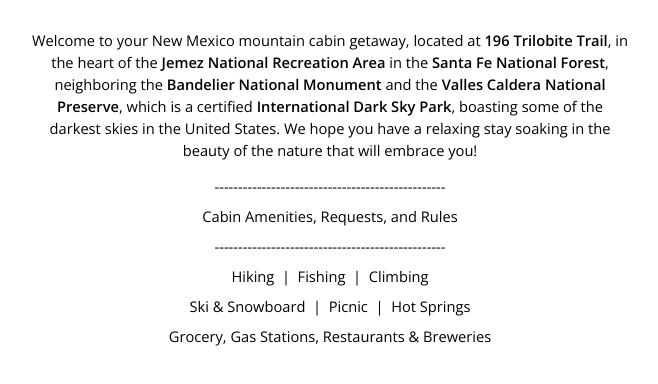
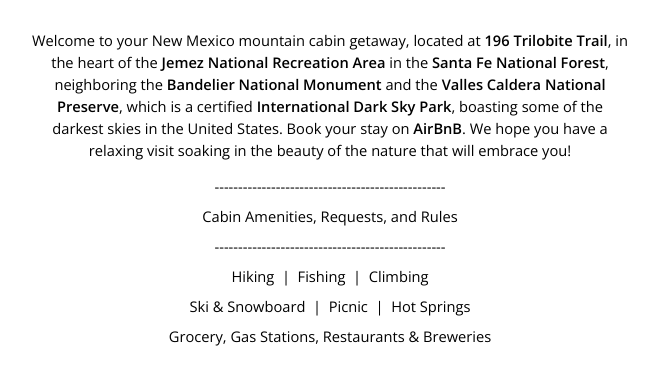
Before and after one commit to FaritaTasnim/196Trilobite, a plain HTML site: page index.html in a window 1280 px wide. Shown: the part 400-784 px from the top of the page, without its empty margins (310-968 px from the left). Drawn offline with nearby package versions, Linux system fonts and the light colour scheme; a web font is replaced by a local one.

Commit message:
added BnB link

```diff
--- a/index.html
+++ b/index.html
@@ -51,7 +51,7 @@
 
         <div class="container" style="font-size:11pt;line-height:22px;font-family:'Open Sans'">
             <br>
-            <a>Welcome to your New Mexico mountain cabin getaway, located at <a class="title" href="https://goo.gl/maps/mgcTUqvpmh3QvB979" style="cursor: pointer;" target = "_blank"><b>196 Trilobite Trail</b></a>, in the heart of the <a class="title" href="https://www.fs.usda.gov/recarea/santafe/recarea/?recid=75444" style="cursor: pointer;" target = "_blank"><b>Jemez National Recreation Area</b></a> in the <a class="title" href="https://www.fs.usda.gov/santafe/" style="cursor: pointer;" target = "_blank"><b>Santa Fe National Forest</b></a>, neighboring the <a class="title" href="https://www.nps.gov/band/index.htm" style="cursor: pointer;" target = "_blank"><b>Bandelier National Monument</b></a> and the <a class="title" href="https://www.nps.gov/vall/index.htm" style="cursor: pointer;" target = "_blank"><b>Valles Caldera National Preserve</b></a>, which is a certified <a class="title" href="https://www.nps.gov/vall/planyourvisit/astronomy.htm" style="cursor: pointer;" target = "_blank"><b>International Dark Sky Park</b></a>, boasting some of the darkest skies in the United States. We hope you have a relaxing stay soaking in the beauty of the nature that will embrace you!</a>
+            <a>Welcome to your New Mexico mountain cabin getaway, located at <a class="title" href="https://goo.gl/maps/mgcTUqvpmh3QvB979" style="cursor: pointer;" target = "_blank"><b>196 Trilobite Trail</b></a>, in the heart of the <a class="title" href="https://www.fs.usda.gov/recarea/santafe/recarea/?recid=75444" style="cursor: pointer;" target = "_blank"><b>Jemez National Recreation Area</b></a> in the <a class="title" href="https://www.fs.usda.gov/santafe/" style="cursor: pointer;" target = "_blank"><b>Santa Fe National Forest</b></a>, neighboring the <a class="title" href="https://www.nps.gov/band/index.htm" style="cursor: pointer;" target = "_blank"><b>Bandelier National Monument</b></a> and the <a class="title" href="https://www.nps.gov/vall/index.htm" style="cursor: pointer;" target = "_blank"><b>Valles Caldera National Preserve</b></a>, which is a certified <a class="title" href="https://www.nps.gov/vall/planyourvisit/astronomy.htm" style="cursor: pointer;" target = "_blank"><b>International Dark Sky Park</b></a>, boasting some of the darkest skies in the United States. Book your stay on <a class="title" href="https://airbnb.com/h/trilobite" style="cursor: pointer;" target = "_blank"><b>AirBnB</b></a>. We hope you have a relaxing visit soaking in the beauty of the nature that will embrace you! </a>
         </div>
 
 
```
